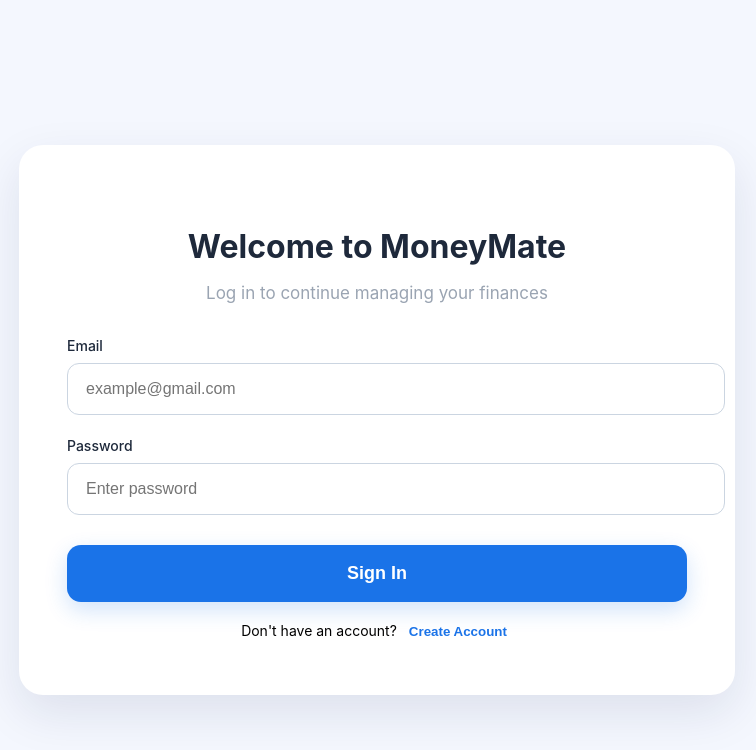
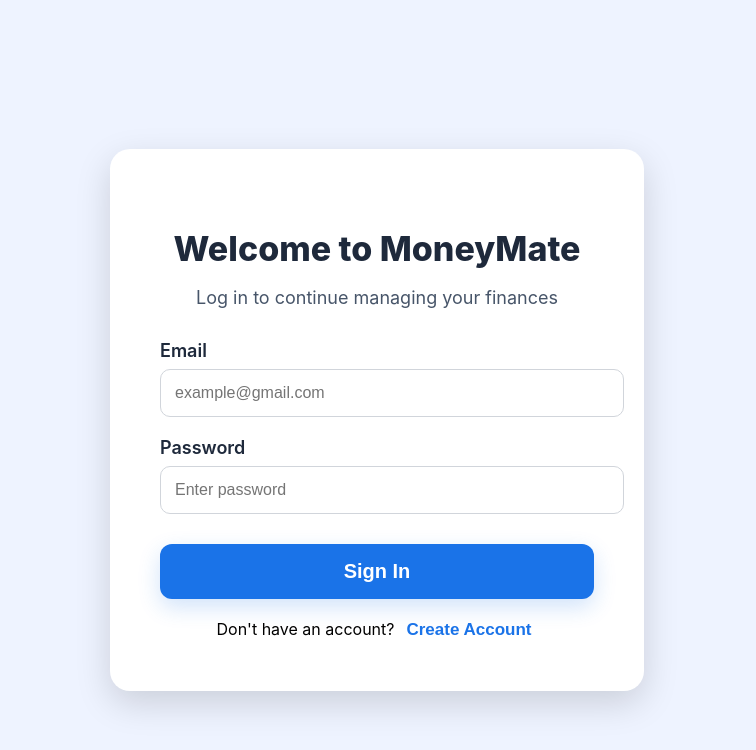
Before and after one commit to TanviPatil1502/personal-finance-tracker, a React (Create React App) app in the folder frontend/: page / in a window 1280 px wide. Both pictures are taken after a click on the button "Get Started". Shown: the top 750 px of the page, without its empty margins (263-1019 px from the left). Built offline with nearby package versions, Linux system fonts and the light colour scheme.

Commit message:
Update Auth.css for bigger UI

```diff
--- a/frontend/src/pages/Auth.css
+++ b/frontend/src/pages/Auth.css
@@ -95,3 +95,77 @@
   font-weight:600;
   margin-left:6px;
 }
+.auth-root {
+  height: 100vh;
+  display: flex;
+  justify-content: center;
+  align-items: center;
+  background: #eef3ff;
+}
+
+.auth-big-card {
+  width: 35%; /* ⭐ 1/3 screen */
+  min-width: 420px;
+  padding: 50px;
+  background: white;
+  border-radius: 20px;
+  box-shadow: 0 12px 35px rgba(0,0,0,0.15);
+}
+
+.auth-title {
+  font-size: 34px;
+  font-weight: 800;
+  text-align: center;
+  margin-bottom: 8px;
+}
+
+.auth-sub {
+  font-size: 18px;
+  text-align: center;
+  margin-bottom: 32px;
+  color: #475569;
+}
+
+.auth-form label {
+  font-size: 18px;
+  font-weight: 600;
+}
+
+.auth-form input {
+  width: 100%;
+  padding: 14px;
+  border-radius: 10px;
+  border: 1px solid #d1d5db;
+  margin-bottom: 20px;
+  font-size: 16px;
+}
+
+.auth-btn {
+  width: 100%;
+  padding: 16px;
+  background: #1a73e8;
+  color: white;
+  border: none;
+  border-radius: 12px;
+  font-size: 20px;
+  font-weight: 700;
+  cursor: pointer;
+}
+
+.auth-btn:hover {
+  background: #0f5bd7;
+}
+
+.auth-footer {
+  margin-top: 20px;
+  text-align: center;
+  font-size: 16px;
+}
+
+.link-btn {
+  background: none;
+  border: none;
+  color: #1a73e8;
+  font-size: 17px;
+  cursor: pointer;
+}
```
